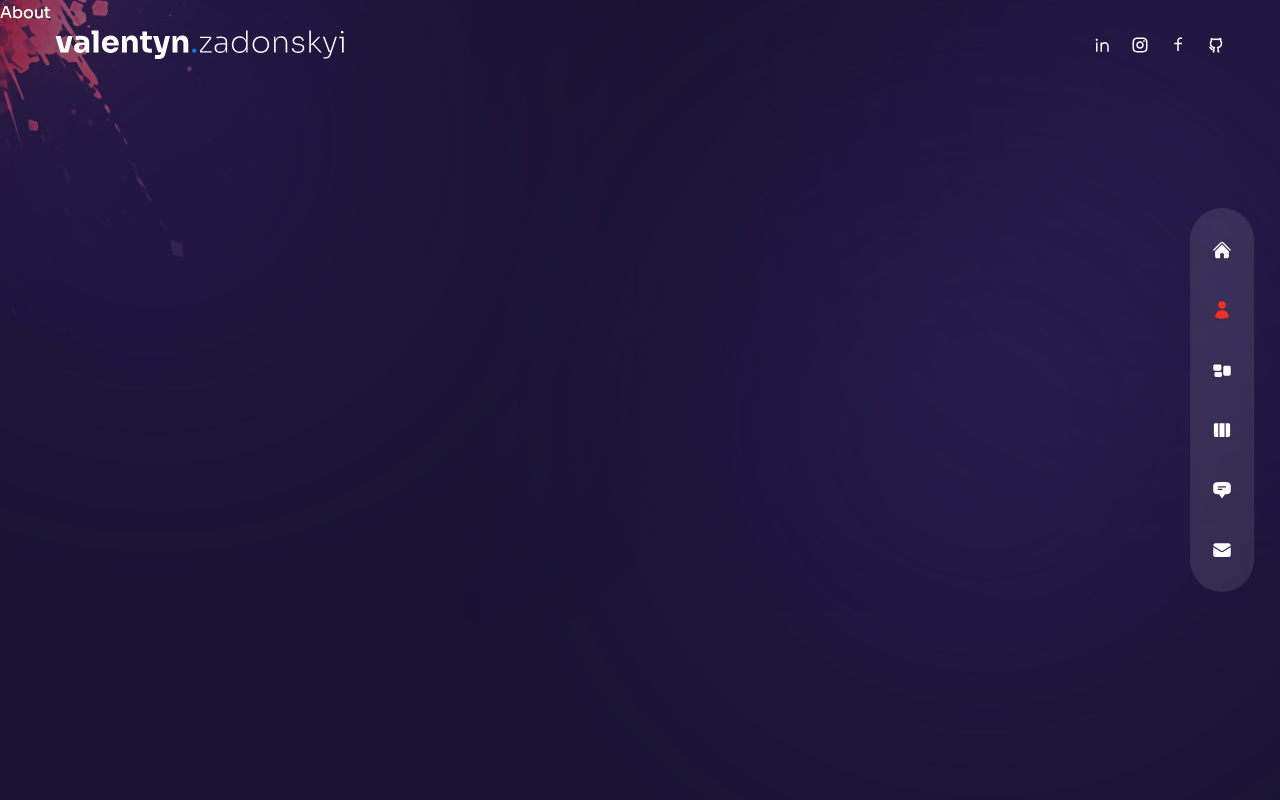
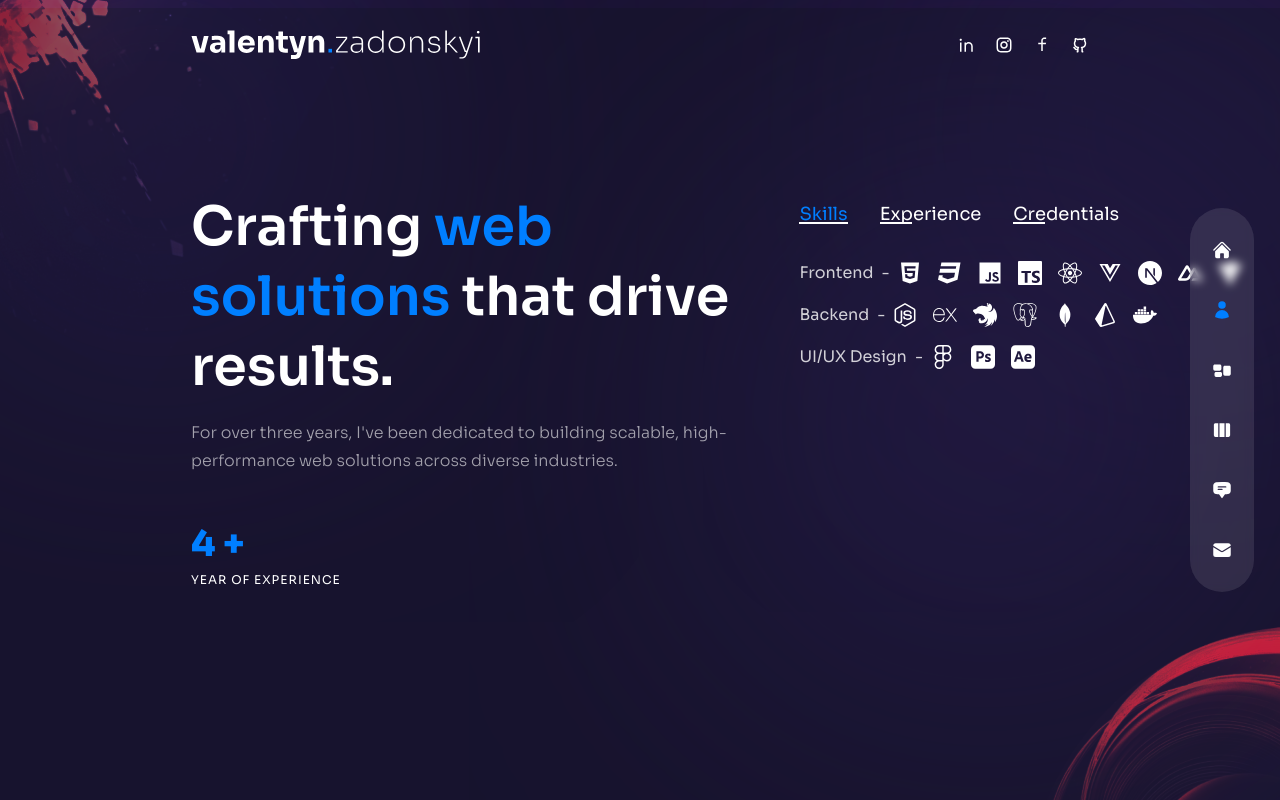
Before and after one commit to Valentynlang/my-portfolio-website, a Next.js app: page /about in a window 1280 px wide. Built offline with nearby package versions, Linux system fonts and the light colour scheme.

Commit message:
feature/ created a about page structure and fix some css

```diff
--- a/components/Circles.tsx
+++ b/components/Circles.tsx
@@ -1,7 +1,9 @@
 import React from 'react';
-
+import Image from 'next/image';
 const Circles: React.FC = () => {
-  return <div>Circles</div>;
+  return <div className="w-[200px] xl:w-[300px] absolute -right-16 -bottom-2 mix-blend-color-dodge animate-pulse duration-75 z-10 ">
+    <Image src="/circles.png" alt="circles" width={260} height={200} className="w-full h-full" />
+  </div>;
 
 };
 
--- a/components/Header.tsx
+++ b/components/Header.tsx
@@ -3,11 +3,10 @@ import Link from 'next/link';
 import Image from 'next/image';
 import Socials from './Socials';
 
-
 const Header: React.FC = () => {
-  return <header className="absolute z-30 w-full flex items-center px-16 xl:px-0 xl:h-[90px]">
+  return <header className="absolute z-30 w-full flex items-center px-16 xl:px-44 xl:h-[90px]">
     <div className='container mx-auto'>
-      <div className='flex flex-col lg:flex-row justify-between items-center gap-y-6 py-8'>
+      <div className='flex flex-col lg:flex-row justify-between items-center gap-y-2 py-8'>
         <Link href='/'>
           <Image src='/logo.svg' alt='logo' width={290} height={40} />
         </Link>
--- a/pages/about/index.tsx
+++ b/pages/about/index.tsx
@@ -1,97 +1,213 @@
-import type { NextPage } from "next";
-
-// icons
+import Avatar from "@/components/Avatar";
+import Circles from "@/components/Circles";
+import { fadeIn } from "@/variants";
+import { motion } from "framer-motion";
+import { useState, ReactNode, useEffect } from "react";
 import {
+  FaFigma,
+  FaVuejs,
+  FaNodeJs,
+  FaDocker,
   FaHtml5,
   FaCss3,
   FaJs,
   FaReact,
-  FaWordpress,
-  FaFigma,
 } from "react-icons/fa";
 
 import {
+  SiTypescript,
+  SiNuxtdotjs,
+  SiVite,
+  SiExpress,
+  SiNestjs,
+  SiPostgresql,
+  SiMongodb,
+  SiPrisma,
   SiNextdotjs,
-  SiFramer,
-  SiAdobexd,
   SiAdobephotoshop,
+  SiAdobeaftereffects,
 } from "react-icons/si";
+import CountUp from "react-countup";
 
+// Define types for our data structure
+type SkillItem = {
+  title: string;
+  icons: ReactNode[];
+};
 
-//  data
-const aboutData = [
+type ExperienceItem = {
+  title: string;
+  stage: string;
+};
+
+type InfoItem = SkillItem | ExperienceItem;
+
+type AboutDataItem = {
+  title: string;
+  info: InfoItem[];
+};
+
+const aboutData: AboutDataItem[] = [
   {
-    title: 'skills',
+    title: "Skills",
     info: [
       {
-        title: 'Web Development',
+        title: "Frontend",
         icons: [
-          <FaHtml5 />,
-          <FaCss3 />,
-          <FaJs />,
-          <FaReact />,
-          <SiNextdotjs />,
-          <SiFramer />,
-          <FaWordpress />,
-        ],
+          <FaHtml5 key="html5" />,
+          <FaCss3 key="css3" />,
+          <FaJs key="js" />,
+          <SiTypescript key="ts" />,
+          <FaReact key="react" />,
+          <FaVuejs key="vue" />,
+          <SiNextdotjs key="next" />,
+          <SiNuxtdotjs key="nuxt" />,
+          <SiVite key="vite" />,
+        ]
       },
       {
-        title: 'UI/UX Design',
-        icons: [<FaFigma />, <SiAdobexd />, <SiAdobephotoshop />],
+        title: "Backend",
+        icons: [
+          <FaNodeJs key="node" />,
+          <SiExpress key="express" />,
+          <SiNestjs key="nest" />,
+          <SiPostgresql key="postgres" />,
+          <SiMongodb key="mongo" />,
+          <SiPrisma key="prisma" />,
+          <FaDocker key="docker" />
+        ]
       },
+      {
+        title: "UI/UX Design",
+        icons: [
+          <FaFigma key="figma" />,
+          <SiAdobephotoshop key="photoshop" />,
+          <SiAdobeaftereffects key="aftereffects" />
+        ]
+      }
     ],
   },
   {
-    title: 'awards',
+    title: "Experience",
     info: [
       {
-        title: 'Webby Awards - Honoree',
-        stage: '2011 - 2012',
+        title: "Fullstack - Freelance",
+        stage: "July 2021 – Present"
       },
       {
-        title: 'Adobe Design Achievement Awards - Finalist',
-        stage: '2009 - 2010',
+        title: "Middle Fullstack - Azul  Agency",
+        stage: "April 2024 – November 2024"
       },
+      {
+        title: "Middle Frontend - Capgemini",
+        stage: "February 2023 – August 2023"
+      },
+      {
+        title: "Junior Frontend - The Mom Project",
+        stage: "April 2022 – October 2022"
+      }
     ],
   },
   {
-    title: 'experience',
+    title: "Credentials",
     info: [
       {
-        title: 'UX/UI Designer - XYZ Company',
-        stage: '2012 - 2023',
-      },
-      {
-        title: 'Web Developer - ABC Agency',
-        stage: '2010 - 2012',
-      },
-      {
-        title: 'Intern - DEF Corporation',
-        stage: '2008 - 2010',
-      },
-    ],
-  },
-  {
-    title: 'credentials',
-    info: [
-      {
-        title: 'Web Development - ABC University, LA, CA',
-        stage: '2011',
-      },
-      {
-        title: 'Computer Science Diploma - AV Technical Institute',
-        stage: '2009',
-      },
-      {
-        title: 'Certified Graphic Designer - ABC Institute, Los Angeles, CA',
-        stage: '2006',
-      },
-    ],
+        title: "Bachelor's degree in Computer Engineering (KNUTD)",
+        stage: "2015 - 2019"
+      }
+    ]
   },
 ];
 
 const About = () => {
-  return <div>About</div>;
+  const [index, setIndex] = useState(0);
+
+  useEffect(() => {
+    document.body.classList.add('about-page');
+
+    return () => {
+      document.body.classList.remove('about-page');
+    };
+  }, []);
+
+  const hasIcons = (item: InfoItem): item is SkillItem =>
+    'icons' in item;
+
+  const hasStage = (item: InfoItem): item is ExperienceItem =>
+    'stage' in item;
+
+  return (
+    <div className="min-h-screen xl:py-32  py-24 mt-2 msx-w-[90%] text-center xl:text-left bg-primary/30">
+      <Circles />
+      <motion.div
+        variants={fadeIn('right', 0.2)}
+        initial="hidden"
+        animate="show"
+        exit="hidden"
+        className="hidden xl:flex absolute -bottom-20 -left-[32%] max-h-[90%] max-w-[60%]"
+      >
+        <Avatar />
+      </motion.div>
+      <div className="container mx-auto flex flex-col xl:flex-row gap-x-6 xl:mt-14 xl:ml-44">
+        <div className="flex flex-1 flex-col justify-center">
+        <h2 className="h2">Crafting <span className="text-accent">web solutions</span> that drive results.</h2>
+        <p className=" mx-auto xl:mx-0 mb-6 xl:mb-12 px-2 xl:px-0">For over three years, I've been dedicated to building scalable, high-performance web solutions across diverse industries.
+        </p>
+
+        <div>
+          <div className="flex items-center flex-1 xl:gap-x-4">
+            <div className="relative flex-1 after:w-[1px] agter:h-full after:bg-white/10 after:absolute after:top-0 after:right-0 " >
+              <div className="text-2xl xl:text-4xl font-extrabold text-accent mb-2">
+                <CountUp start={0} end={4} duration={5} /> +
+              </div>
+              <div className="text-xs uppercase tracking-[1px] leading-[1.4] ">Year of experience</div>
+            </div>
+          </div>
+        </div>
+        </div>
+        <div className="flex flex-col w-full xl:max-w-[48%] ">
+          <div className="flex gap-x-4 xl:gap-x-8 mx-auto xl:mx-0 my-2">
+            {aboutData.map((item, itemIndex) => (
+              <div
+                key={itemIndex}
+                className={`cursor-pointer capitalize xl:text-lg relative after:w-8 after:h-[2px] after:bg-white after:absolute after:bottom-1 after:left-0 ${
+                  itemIndex === index ? 'text-accent after:w-full after:bg-[#007FFF] after:transition-all after:duration-300' : ''
+                }`}
+                onClick={() => setIndex(itemIndex)}
+              >
+                {item.title}
+              </div>
+            ))}
+          </div>
+          <div className="flex flex-col gap-y-2 xl:gap-y-4  xl:py-6 items-center xl:items-start">
+            {aboutData[index].info.map((item, itemIndex) => (
+              <div
+                key={itemIndex}
+                className="flex flex-1 flex-col md:flex-row max-w-max gap-x-2 items-center text-white/80"
+              >
+                <div>{item.title}</div>
+                <div className="hidden md:flex">-</div>
+                {hasStage(item) && (
+                  <>
+                    <div>{item.stage}</div>
+                  </>
+                )}
+                {hasIcons(item) && (
+                  <div className="flex gap-x-4">
+                    {item.icons.map((icon, iconIndex) => (
+                      <div key={iconIndex} className="text-2xl text-white">
+                        {icon}
+                      </div>
+                    ))}
+                  </div>
+                )}
+              </div>
+            ))}
+          </div>
+        </div>
+      </div>
+    </div>
+  );
 };
 
 export default About;
--- a/pages/index.tsx
+++ b/pages/index.tsx
@@ -1,5 +1,4 @@
 import type { NextPage } from 'next';
-import Image from 'next/image';
 import { motion } from 'framer-motion';
 import { fadeIn } from '@/variants';
 import ParticlesContainer from '@/components/ParticlesContainer';
@@ -10,7 +9,7 @@ const Home: NextPage = () => {
   return (
   <div className='bg-primary/60 h-full'>
     <div className='w-full h-full bg-gradient-to-r from-primary/10 via-black/30 to-black/10'>
-      <div className='text-center flex flex-col justify-center xl:pt-40 xl:text-left h-full container mx-auto'>
+      <div className='text-center flex flex-col justify-center xl:pt-40 xl:text-left h-full container mx-auto xl:ml-44'>
         <motion.h1 variants={fadeIn('down', 0.2)} initial='hidden' animate='show' exit='hidden' className='h1'>
           Transforming ideas <br /> Into <span className='text-accent'>Digital-world</span>
         </motion.h1>
@@ -25,13 +24,16 @@ const Home: NextPage = () => {
         </motion.div>
       </div>
     </div>
-    <div className='w-full md:w-[80%] h-full absolute right-0 bottom-0'>
-      <div className='bg-none xl:bg-explosion xl:bg-cover xl:bg-right xl:bg-no-repeat w-full h-full absolute mix-blend-color-dodge translate-z-0'></div>
+    <div className='w-full  h-full absolute right-0 bottom-0'>
       <ParticlesContainer />
+    </div>
+
+      <div className='md:w-[80%] right-0 bottom-0 bg-none xl:bg-explosion xl:bg-cover xl:bg-right xl:bg-no-repeat w-full h-full absolute mix-blend-color-dodge translate-z-0'></div>
+
       <motion.div variants={fadeIn('up', 0.4)} initial='hidden' animate='show' exit='hidden' transition={{ duration: 0.8, ease: 'easeInOut' }} className='w-full h-full max-w-[700px] max-h-[641px] absolute -bottom-32 lg:bottom-10  lg:right-[2%] '>
         <Avatar />
       </motion.div>
-    </div>
+
   </div>
   )
 };
--- a/styles/globals.css
+++ b/styles/globals.css
@@ -16,6 +16,17 @@
 .swiper-button-next:after,
 .swiper-rtl .swiper-button-prev:after {
   color: #f13024;
+}
+
+
+@media (max-width: 767px) {
+  body.about-page {
+    overflow-y: auto !important;
+  }
+  .about-page .page {
+    height: auto !important;
+
+  }
 }
 
 @layer base {
--- a/tailwind.config.js
+++ b/tailwind.config.js
@@ -21,7 +21,7 @@ module.exports = {
       colors: {
         primary: '#131424',
         secondary: '#393A47',
-        accent: '#F13024',
+        accent: '#007FFF',
       },
       backgroundImage: {
         explosion: 'url("/bg-explosion.png")',
--- a/tailwind.config.ts
+++ /dev/null
@@ -1,45 +0,0 @@
-import type { Config } from 'tailwindcss';
-
-const config: Config = {
-  content: [
-    './app/**/*.{js,ts,jsx,tsx}',
-    './pages/**/*.{js,ts,jsx,tsx}',
-    './components/**/*.{js,ts,jsx,tsx}',
-  ],
-  theme: {
-    container: {
-      padding: {
-        DEFAULT: '15px',
-      },
-    },
-    screens: {
-      sm: '640px',
-      md: '768px',
-      lg: '960px',
-      xl: '1200px',
-    },
-    extend: {
-      colors: {
-        primary: '#131424',
-        secondary: '#393A47',
-        accent: '#F13024',
-      },
-      backgroundImage: {
-        explosion: 'url("/bg-explosion.png")',
-        circles: 'url("/bg-circles.png")',
-        circleStar: 'url("/circle-star.svg")',
-        site: 'url("/site-bg.svg")',
-      },
-      animation: {
-        'spin-slow': 'spin 6s linear infinite',
-      },
-      fontFamily: {
-        poppins: ['var(--font-poppins)', 'sans-serif'],
-        sora: ['var(--font-sora)', 'sans-serif'],
-      },
-    },
-  },
-  plugins: [require('tailwind-scrollbar')],
-};
-
-export default config;
```
